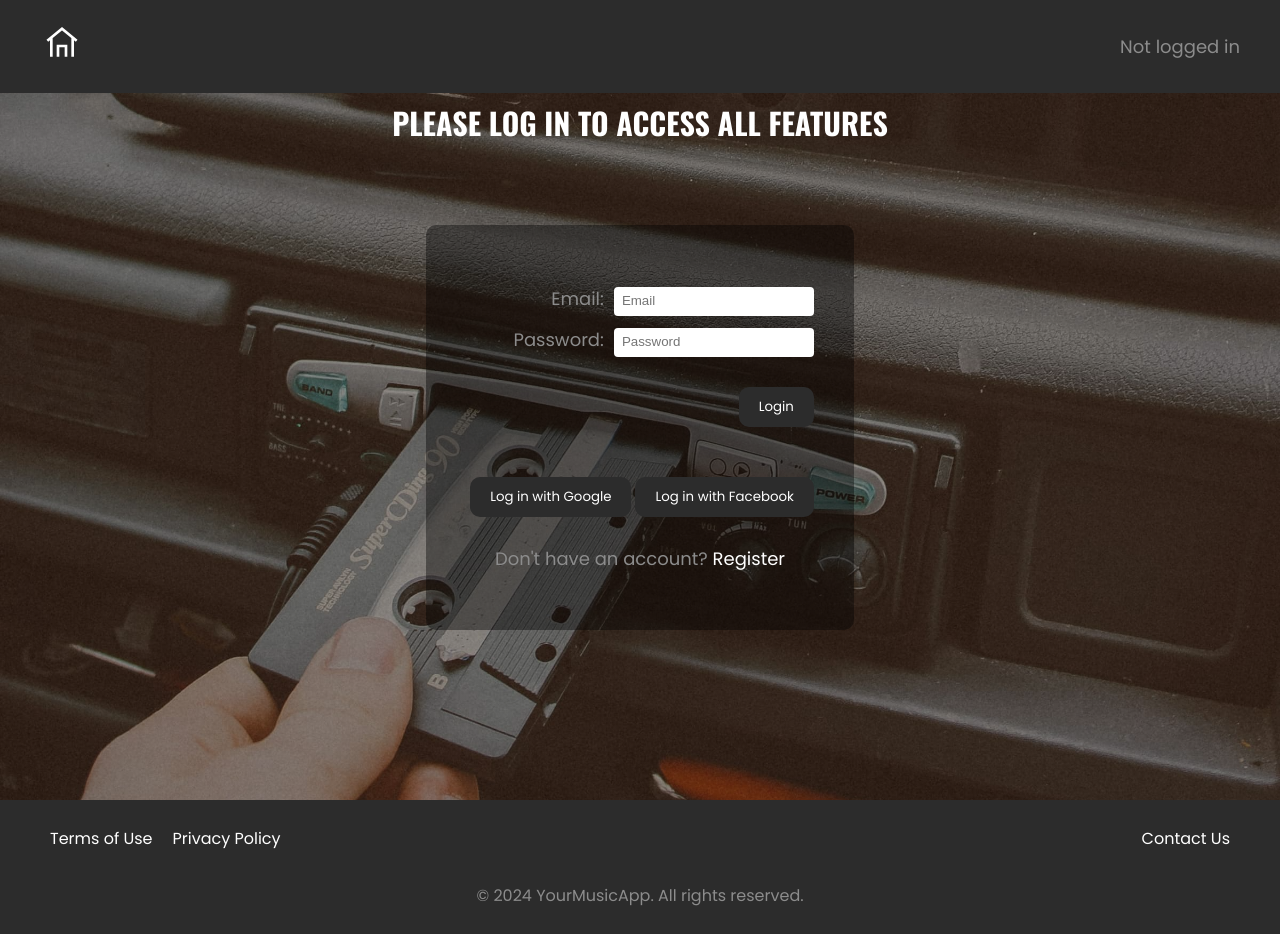
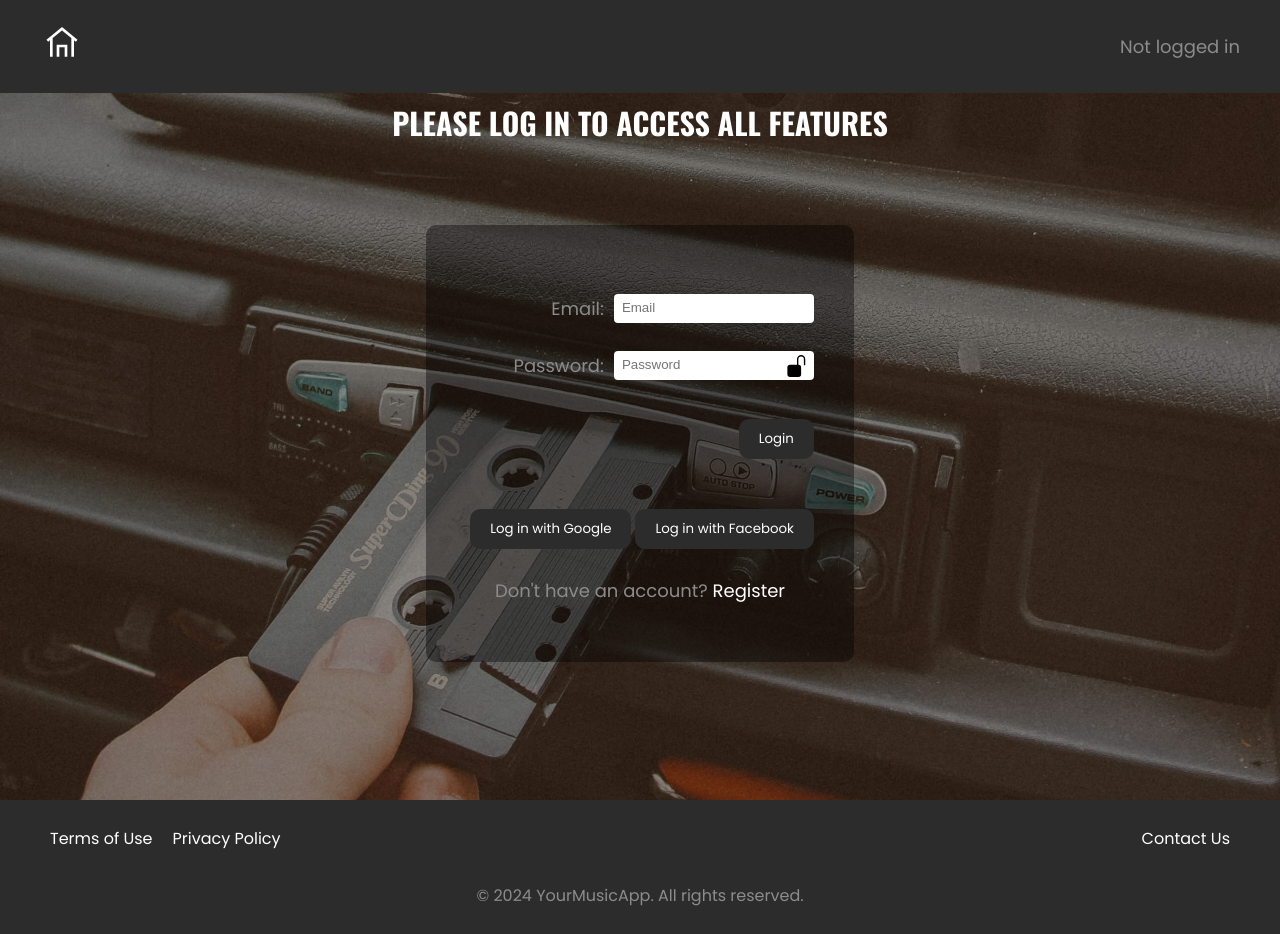
Before and after one commit to Anastasiia-Andrusenko/my-mood-playlist, a Next.js app: page /Login/Login in a window 1280 px wide. Built offline with nearby package versions, Linux system fonts and the light colour scheme; no server answers.

Commit message:
fix header

```diff
--- a/src/components/Auth/AuthForm.module.scss
+++ b/src/components/Auth/AuthForm.module.scss
@@ -21,3 +21,42 @@
   border: none;
   border-radius: 4px;
 }
+
+.showPasswordBtn {
+  position: absolute;
+  right: 0;
+  bottom: 3px;
+  border: none;
+  background-color: transparent;
+  font-size: 20px;
+  display: block;
+
+  @media screen and (min-width: 768px) {
+    bottom: 11px;
+  }
+}
+
+.showPasswordBtn:hover {
+  color: $font-hoover-color;
+  transform: scale(1.1);
+}
+
+.inputGroup {
+  position: relative;
+  display: flex;
+  flex-direction: column;
+  align-items: center;
+  justify-content: center;
+  margin: 0 auto;
+
+  @media screen and (min-width: 768px) {
+    flex-direction: row;
+    margin: 0;
+  }
+}
+
+
+.icon {
+  font-size: 22px;
+  display: block;
+}
--- a/src/components/Auth/AuthForm.tsx
+++ b/src/components/Auth/AuthForm.tsx
@@ -1,6 +1,10 @@
+//
+// AuthForm.tsx
+//
 import React, { useState, ReactNode } from 'react';
 import styles from './AuthForm.module.scss';
 import css from './Button.module.scss';
+import { BsFillUnlockFill, BsLock } from 'react-icons/bs';
 
 interface AuthFormProps {
   title: string;
@@ -14,10 +18,15 @@ const AuthForm: React.FC<AuthFormProps> = ({ title, buttonText, onSubmit, showNi
   const [email, setEmail] = useState('');
   const [password, setPassword] = useState('');
   const [nickname, setNickname] = useState('');
+  const [showPassword, setShowPassword] = useState(false);
 
   const handleSubmit = (e: React.FormEvent<HTMLFormElement>) => {
     e.preventDefault();
     onSubmit(email, password, nickname);
+  };
+
+  const toggleShowPassword = () => {
+    setShowPassword((prev) => !prev);
   };
 
   return (
@@ -39,7 +48,7 @@ const AuthForm: React.FC<AuthFormProps> = ({ title, buttonText, onSubmit, showNi
         <div className={styles.inputGroup}>
           <label htmlFor="password" className={styles.label}>Password:</label>
           <input
-            type="password"
+            type={showPassword ? 'text' : 'password'}
             placeholder="Password"
             id="password"
             value={password}
@@ -47,6 +56,9 @@ const AuthForm: React.FC<AuthFormProps> = ({ title, buttonText, onSubmit, showNi
             required
             className={styles.input}
           />
+          <button type="button" className={styles.showPasswordBtn} onClick={toggleShowPassword}>
+            {showPassword ? <BsLock className={styles.icon}/> : <BsFillUnlockFill className={styles.icon}/>}
+          </button>
         </div>
         {showNickname && (
           <div className={styles.inputGroup}>
--- a/src/components/Header/Header.tsx
+++ b/src/components/Header/Header.tsx
@@ -21,7 +21,7 @@ interface HeaderProps {
   page: string | null;
 }
 
-const Header: React.FC<HeaderProps> = ({ nickname, page }) => {
+const Header: React.FC<HeaderProps> = ({ page }) => {
   const [isModalOpen, setIsModalOpen] = useState(false);
   const router = useRouter();
   const currentPage = page;
@@ -72,44 +72,102 @@ const Header: React.FC<HeaderProps> = ({ nickname, page }) => {
         onClose={handleCloseModal}
         onConfirm={handleConfirmLogout}
       />
-        {nickname ? (
+        {currentUser ? (
           <div className={styles.content}>
             <div className={styles.nav}>
-              {page && <Link href={`/images`} className={styles.link} passHref>
+            {currentPage === 'home' && (
+                <Link href={`/images`} passHref>
+                  <div className={styles.link}>
                     <div className={styles.tooltip}>
                       <MdOutlineLibraryMusic />
-                  <span className={styles.tooltiptext}>back to mood list</span>
+                      <span className={styles.tooltiptext}>to mood list</span>
                     </div>
-              </Link>}
-              <Link href={`/`} className={styles.link} passHref >
+                  </div>
+                </Link>
+              )}
+              {currentPage === 'images' && (
+                <>
+                <Link href={`/`} passHref>
+                    <div className={styles.link}>
                       <div className={styles.tooltip}>
                         <GrHome />
                         <span className={styles.tooltiptext}>go Home page</span>
                       </div>
+                    </div>
                   </Link>
-              <div onClick={handleOpenModal} className={styles.link} >
+                  <div onClick={handleOpenModal} className={styles.link}>
                     <div className={styles.tooltip}>
                       <TbLogout />
                       <span className={styles.tooltiptext}>Log Out</span>
                     </div>
                   </div>
+                </>
+              )}
+              {currentPage === 'playlist' && (
+                <><Link href={`/images`} passHref>
+                  <div className={styles.link}>
+                    <div className={styles.tooltip}>
+                      <MdOutlineLibraryMusic />
+                      <span className={styles.tooltiptext}>to mood list</span>
+                    </div>
+                  </div>
+                </Link>
+                <Link href={`/`} passHref>
+                    <div className={styles.link}>
+                      <div className={styles.tooltip}>
+                        <GrHome />
+                        <span className={styles.tooltiptext}>go Home page</span>
+                      </div>
+                    </div>
+                  </Link>
+                </>
+              )}
+              {currentPage === 'account' && <>
+              <Link href={`/images`} passHref>
+                  <div className={styles.link}>
+                    <div className={styles.tooltip}>
+                      <MdOutlineLibraryMusic />
+                      <span className={styles.tooltiptext}>to mood list</span>
+                    </div>
+                  </div>
+                </Link>
+                <Link href={`/`} passHref>
+                    <div className={styles.link}>
+                      <div className={styles.tooltip}>
+                        <GrHome />
+                        <span className={styles.tooltiptext}>go Home page</span>
+                      </div>
+                    </div>
+                  </Link>
+                  <div onClick={handleOpenModal} className={styles.link}>
+                    <div className={styles.tooltip}>
+                      <TbLogout />
+                      <span className={styles.tooltiptext}>Log Out</span>
+                    </div>
+                  </div>
+              </>
+              }
             </div>
             <div className={styles.welcome}>
-              <Link href={`/account`} className={styles.nickname} passHref>
-                <div className={styles.tooltip}>&nbsp;
-                {currentUser?.displayName || 'User'}&nbsp;&nbsp;
+              <Link href={`/account`} passHref>
+                <div className={styles.nickname}>
+                  <div className={styles.tooltip}>
+                    &nbsp;{currentUser?.displayName || 'User'}&nbsp;&nbsp;
                     <FaUserAlt />
                     <span className={styles.tooltipText}>to personal account</span>
+                  </div>
                 </div>
               </Link>
             </div>
           </div>
         ) : (
           <div className={styles.notLogin}>
-            <Link href={`/`} className={styles.link} passHref >
+            <Link href={`/`} passHref>
+              <div className={styles.link}>
                 <div className={styles.tooltip}>
                   <GrHome />
                   <span className={styles.tooltiptext}>go Home page</span>
+                </div>
               </div>
             </Link>
             <p>Not logged in</p>
--- a/src/components/ProfileEdit/ProfileEdit.module.scss
+++ b/src/components/ProfileEdit/ProfileEdit.module.scss
@@ -119,10 +119,6 @@ transform: scale(0.8);
   }
 }
 
-.icon {
-  display: block;
-}
-
 .tooltipText {
   font-size: 12px;
   visibility: hidden;
--- a/src/components/withAuthRedirect.tsx
+++ b/src/components/withAuthRedirect.tsx
@@ -4,23 +4,22 @@
 
 import { useEffect } from 'react';
 import { useRouter } from 'next/router';
-import { auth } from '../utils/firebaseConfig';
+import { useAuth } from '../context/AuthContext'; // Коректний шлях до AuthContext
+
 
 const withAuthRedirect = (WrappedComponent: React.FC) => {
   const ComponentWithAuthRedirect: React.FC = (props) => {
+    const { currentUser } = useAuth(); // Використовуємо useAuth для отримання поточного користувача
     const router = useRouter();
 
     useEffect(() => {
-      const unsubscribe = auth.onAuthStateChanged((user) => {
-        if (user) {
-          router.push('/');
-        }
-      });
+      if (!currentUser) {
+        router.push('/login'); // Перенаправлення на сторінку логіну, якщо користувач не авторизований
+      }
+    }, [currentUser, router]);
 
-      return () => unsubscribe();
-    }, [router]);
-
-    return <WrappedComponent {...props} />;
+   // Показуємо компонент лише якщо користувач авторизований
+   return currentUser ? <WrappedComponent {...props} /> : null;
   };
 
   return ComponentWithAuthRedirect;
--- a/src/context/AuthContext.tsx
+++ b/src/context/AuthContext.tsx
@@ -2,7 +2,7 @@
 // AuthContext.tsx
 //
 import React, { createContext, useContext, useState, useEffect, ReactNode } from 'react';
-import { auth } from '../utils/firebaseConfig'; // Ваша конфігурація Firebase
+import { auth } from '../utils/firebaseConfig';
 import { onAuthStateChanged, signOut } from 'firebase/auth';
 import { toast } from 'react-toastify';
 
@@ -34,7 +34,7 @@ export const AuthProvider: React.FC<AuthProviderProps> = ({ children }) => {
           setCurrentUser(user);
           setIsAuthenticated(true);
         } else {
-          toast.warn('Please verify your email address before proceeding.');
+          toast.warn('Please verify your email address before proceeding.', { autoClose: false });
           signOut(auth);
         }
       } else {
--- a/src/pages/Home/Home.module.scss
+++ b/src/pages/Home/Home.module.scss
@@ -67,6 +67,7 @@
   @media screen and (min-width: 768px) {
     font-size: 2em;
     font-weight: 800;
+    margin-top: 120px;
   }
 }
 
--- a/src/pages/Login/Login.tsx
+++ b/src/pages/Login/Login.tsx
@@ -1,7 +1,6 @@
 
 // login.tsx
 //
-
 import Link from 'next/link';
 import { auth } from '../../utils/firebaseConfig';
 import styles from './Login.module.scss';
@@ -105,4 +104,4 @@ const Login: React.FC = () => {
   );
 };
 
-export default withAuthRedirect(Login);
+export default Login;
--- a/src/pages/MoodImg/MoodImg.tsx
+++ b/src/pages/MoodImg/MoodImg.tsx
@@ -46,7 +46,7 @@ const Images: React.FC = () => {
 
   return (
     <div>
-      <Header nickname={nickname} page={''}/>
+      <Header nickname={nickname} page={'images'}/>
       <main className={styles.container}>
         <p className={styles.text}>
           Sometimes no words can describe what you feel.
```
Also changed, not shown: src/pages/Home/Home.tsx (+6 -7 lines), src/pages/Register/Register.tsx (+11 -13 lines), src/utils/firebaseConfig.ts (line endings or trailing spaces). Lines whose indentation alone changed are shown as unchanged.
